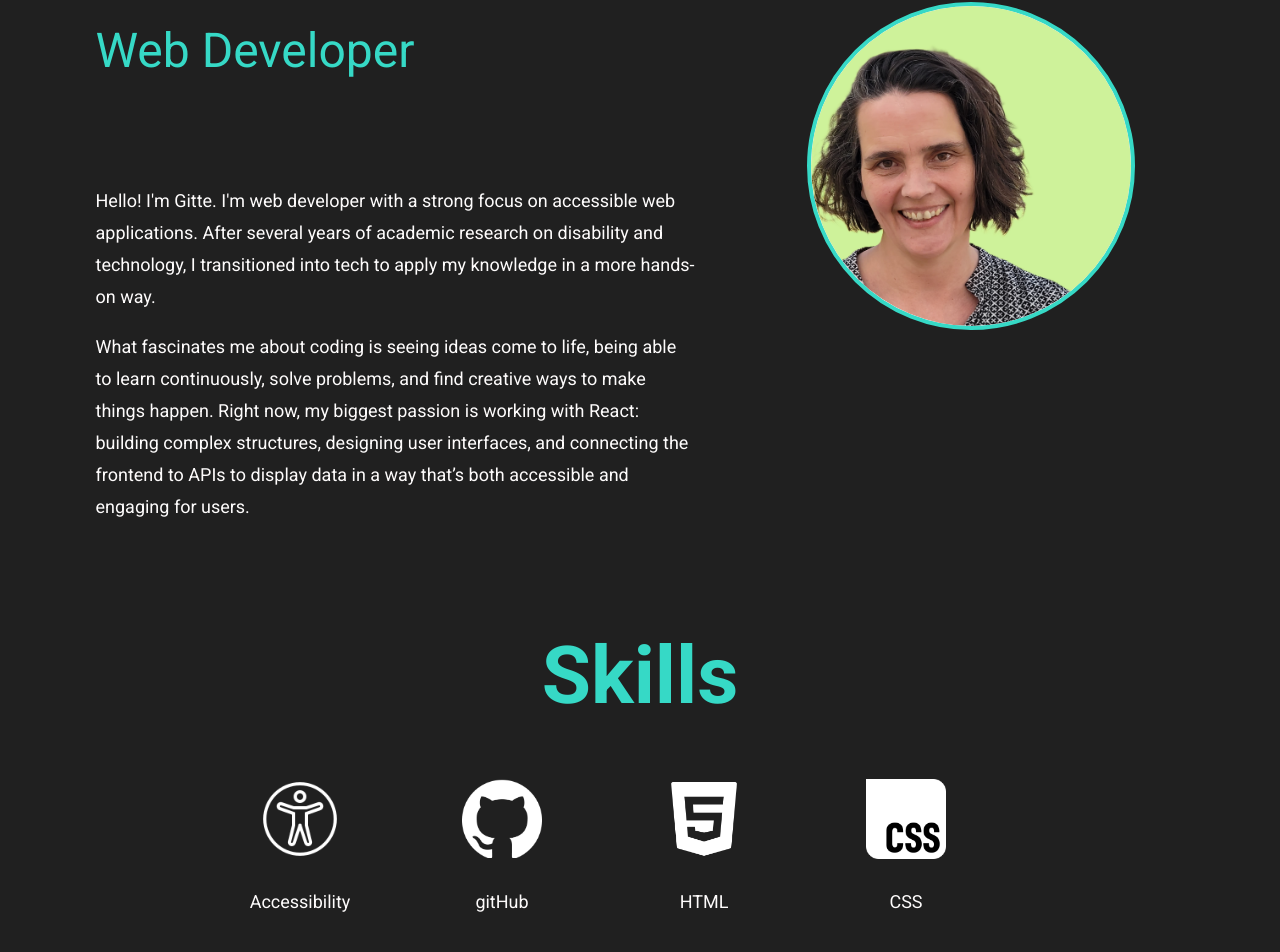
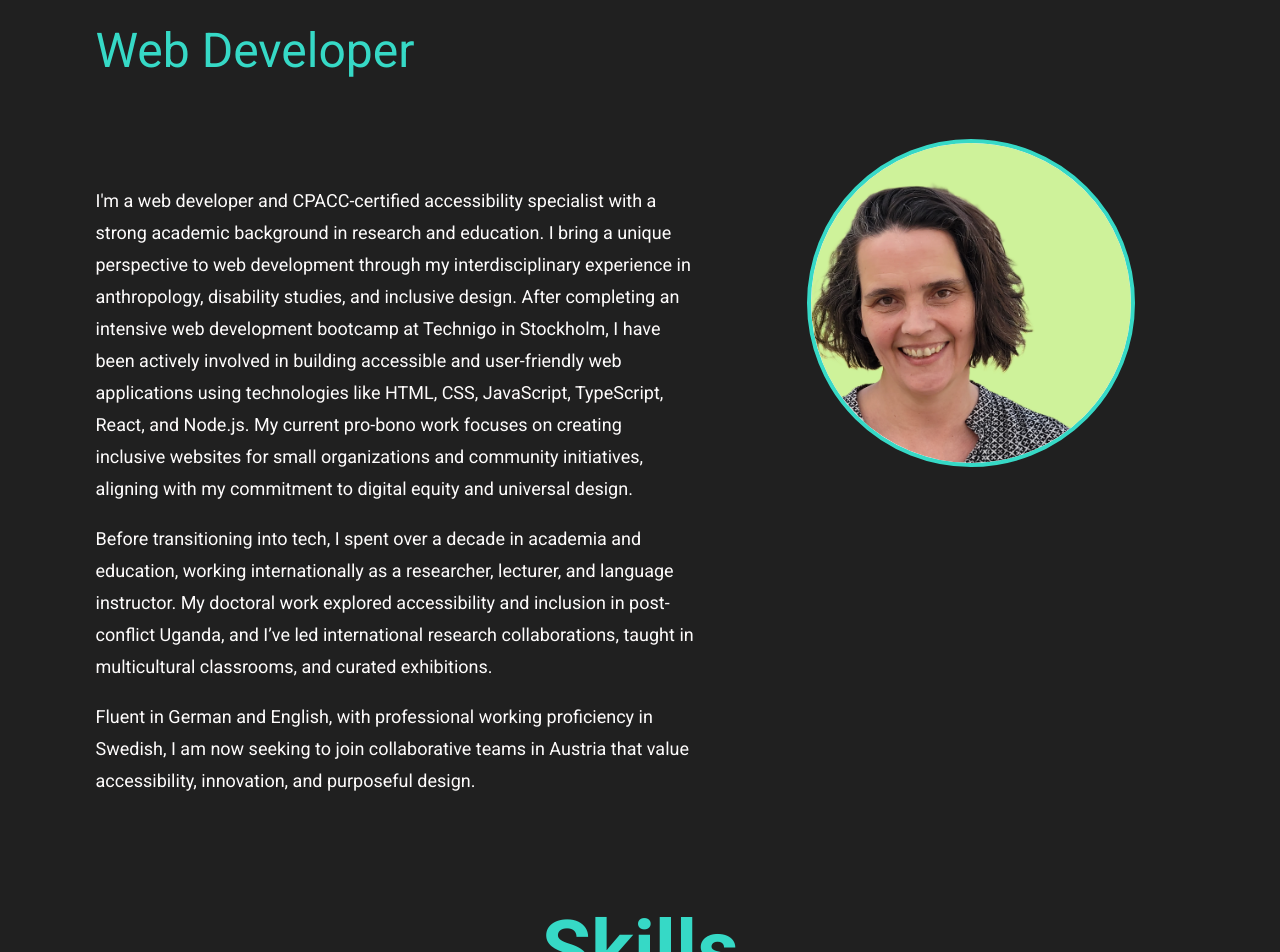
Before and after one commit to gittebe/gitte-portfolio, a React (Vite) app: page / in a window 1280 px wide. Shown: the part 376-1328 px from the top of the page. Built offline with nearby package versions, Linux system fonts and the light colour scheme.

Commit message:
- changed bio text

```diff
--- a/src/components/BioCard/BioCard.jsx
+++ b/src/components/BioCard/BioCard.jsx
@@ -11,10 +11,13 @@ export const BioCard = () => {
         <p className="web-developer">Web Developer</p>
         <section className="bio-text-section">
         <Body>
-          Hello! I'm Gitte. I'm web developer with a strong focus on accessible web applications. After several years of academic research on disability and technology, I transitioned into tech to apply my knowledge in a more hands-on way.
+          I'm a web developer and CPACC-certified accessibility specialist with a strong academic background in research and education. I bring a unique perspective to web development through my interdisciplinary experience in anthropology, disability studies, and inclusive design. After completing an intensive web development bootcamp at Technigo in Stockholm, I have been actively involved in building accessible and user-friendly web applications using technologies like HTML, CSS, JavaScript, TypeScript, React, and Node.js. My current pro-bono work focuses on creating inclusive websites for small organizations and community initiatives, aligning with my commitment to digital equity and universal design.
         </Body>
         <Body>
-          What fascinates me about coding is seeing ideas come to life, being able to learn continuously, solve problems, and find creative ways to make things happen. Right now, my biggest passion is working with React: building complex structures, designing user interfaces, and connecting the frontend to APIs to display data in a way that’s both accessible and engaging for users.
+          Before transitioning into tech, I spent over a decade in academia and education, working internationally as a researcher, lecturer, and language instructor. My doctoral work explored accessibility and inclusion in post-conflict Uganda, and I’ve led international research collaborations, taught in multicultural classrooms, and curated exhibitions.
+        </Body>
+        <Body>
+          Fluent in German and English, with professional working proficiency in Swedish, I am now seeking to join collaborative teams in Austria that value accessibility, innovation, and purposeful design.
         </Body>
         </section>
         <div className="spacer-two"></div>
```
